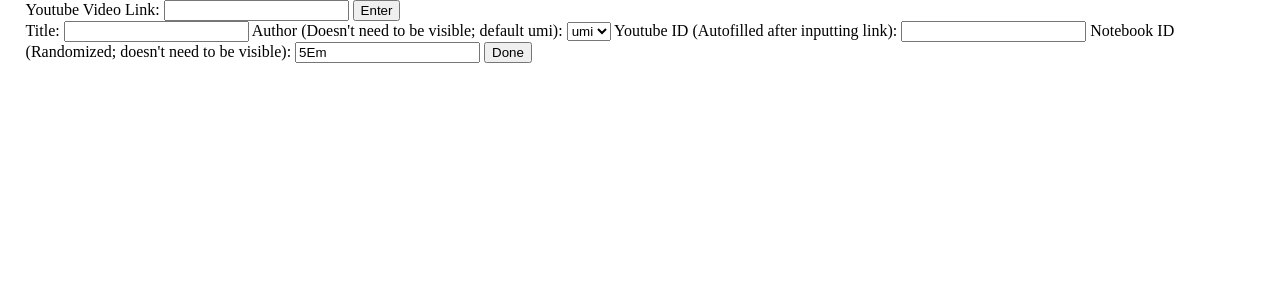
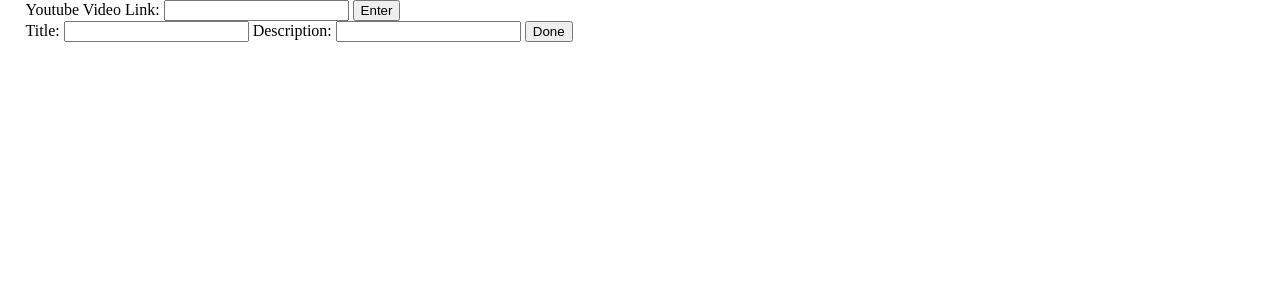
Before and after one commit to UmiPKC/video-note-taker, a Django app: page /new/ in a window 1280 px wide. Shown: the part 46-346 px from the top of the page. Run offline with Django 3.2, Linux system fonts and the light colour scheme; data comes from the database, SQL or seed files in the repository; both versions use the stored data as it was after the commit; some libraries are stand-ins or nearby versions.

Commit message:
Added description field to new_notebook.html. Hid the automatically filled in fields in new_notebook.html and notebook.html. Need to create an update page for notebooks and notes. Also need to finish setting up a proper redirect for deleting notes; should redirect to the current notebook after deleting a note.

```diff
--- a/note_taker/forms.py
+++ b/note_taker/forms.py
@@ -13,4 +13,4 @@ class NoteForm(ModelForm):
 class NotebookForm(ModelForm):
 	class Meta:
 		model = Notebook
-		fields = ['title', 'author', 'youtube_id', 'notebook_id'] #'youtube_id'
+		fields = ['title', 'author', 'youtube_id', 'notebook_id', 'description'] #'youtube_id'
--- a/note_taker/templates/note_taker/new_notebook.html
+++ b/note_taker/templates/note_taker/new_notebook.html
@@ -12,16 +12,19 @@
 		<label for="id_title">Title:</label>
 		<input type="text" name="title" maxlength="100" required id="id_title">
 
-		<label for="id_author">Author (Doesn't need to be visible; default umi):</label>
-		<select name="author" required id="id_author">
+		<label for="id_description">Description:</label>
+		<input type="text" name="description" required id="id_description">
+
+		<!--Notebook author-->
+		<select hidden name="author" required id="id_author">
 			<option value="1" selected>umi</option>
 		</select>
 
-		<label for="id_youtube_id">Youtube ID (Autofilled after inputting link):</label>
-		<input type="text" name="youtube_id" value="" maxlength="100" required id="id_youtube_id">
+		<!--Youtube video ID-->
+		<input type="hidden" name="youtube_id" value="" maxlength="100" required id="id_youtube_id">
 
-		<label for="id_notebook_id">Notebook ID (Randomized; doesn't need to be visible):</label>
-		<input type="text" name="notebook_id" value="{{ random_id }}" maxlength="100" required id="id_notebook_id">
+		<!--Notebook ID-->
+		<input type="hidden" name="notebook_id" value="{{ random_id }}" maxlength="100" required id="id_notebook_id">
 
 		<input type="submit" value="Done">
 	</form></br>
--- a/note_taker/templates/note_taker/notebook.html
+++ b/note_taker/templates/note_taker/notebook.html
@@ -38,9 +38,8 @@
 		<label for="{{ form.content.id_for_label }}">Content:</label>
 		<textarea name="content" cols="40" rows="1" class="textarea form-control" required id="id_content"></textarea>
 
-
-		<label for="id_notebook" class=" requiredField">Notebook<span class="asteriskField">*</span></label>
-		<select name="notebook" class="select form-control" required id="id_notebook">
+		<!--Notebook ID-->
+		<select hidden name="notebook" class="select form-control" required id="id_notebook">
 			<option value="{{ notebook.id }}" selected>{{ notebook.title }}</option>
 		</select>
 
--- a/note_taker/views.py
+++ b/note_taker/views.py
@@ -1,4 +1,4 @@
-from django.shortcuts import render
+from django.shortcuts import render, redirect
 from django.views.generic import CreateView
 from django.http import HttpResponseRedirect
 import random
@@ -79,9 +79,10 @@ def new_notebook(request):
 def delete_notebook(request, id):
 	notebook = Notebook.objects.get(id=id)
 	notebook.delete()
-	return HttpResponseRedirect("/")
+	return redirect("note-taker-notebook-list")
 
 def delete_note(request, id):
 	note = Note.objects.get(id=id)
 	note.delete()
-	return HttpResponseRedirect("/")
+	#I'm close to redirecting to the current notebook. Need a way to get the correct notebook ID so i can redirect to the right page
+	return redirect("note-taker-notebook", note.notebook_id)
```
Also changed, not shown: db.sqlite3.
